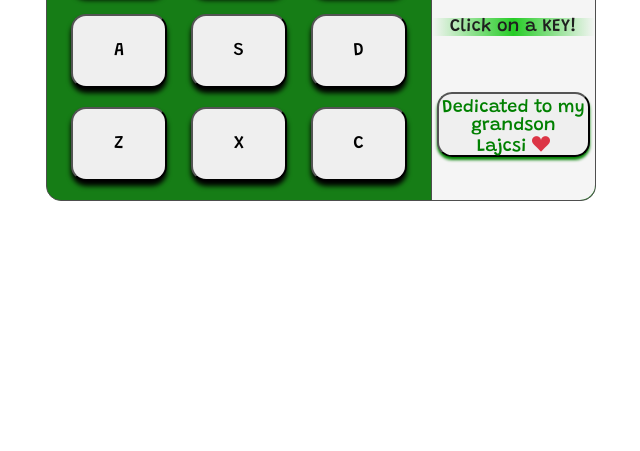
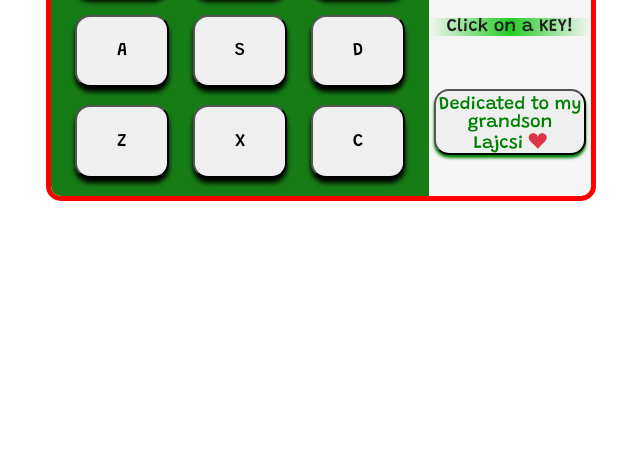
Before and after one commit to mluighy/drum-machine, a React app: page / in a window 1280 px wide. Shown: the part 349-800 px from the top of the page, without its empty margins (319-959 px from the left). Built offline with nearby package versions, Linux system fonts and the light colour scheme.

Commit message:
audio currentTime set 0

```diff
--- a/src/dm.js
+++ b/src/dm.js
@@ -34,13 +34,17 @@ function DrumMachine() {
 const [genre, setGenre] = useState('Click on a KEY!')
 const  drum = (e, element) => {
   setGenre( element.label);
-  document.getElementById(element.key).play().catch(console.error);};
+  const b = document.getElementById(element.key);
+  b.currentTime = 0;
+  b.play().catch(console.error);};
 
 const  greet = (e) => {
   setGenre( <><i className="bi bi-suit-heart-fill text-danger"> </i>
               <i className="bi bi-suit-heart-fill text-danger"> </i>
               <i className="bi bi-suit-heart-fill text-danger"> </i></>);
-  document.getElementById("greet").play().catch(console.error);};
+  const b = document.getElementById("greet");
+  b.currentTime = 1;
+  b.play().catch(console.error);};
 
 useEffect( () => {
 keyBoard.forEach( element => document.addEventListener( 'keydown', (e) => e.key.toUpperCase() === element.key ? drum(e,element) : null ));
--- a/src/index.css
+++ b/src/index.css
@@ -32,9 +32,8 @@ code {
   max-width: 550px;
   height: 40vh;
   max-height: 300px;
-  background-color: rgb(22, 125, 22);
   border-radius: 15px;
-  border: 1px solid rgb(78, 78, 78);
+  border: 5px solid red;
 }
 
 #keyboard {
@@ -43,6 +42,8 @@ code {
   grid-template-rows: 25% 25% 25%;
   justify-content: space-evenly;
   align-content: space-evenly;
+  background-color: rgb(22, 125, 22);
+  border-radius: 10px 0 0 10px;
   width: 70%;
 }
 
@@ -61,7 +62,6 @@ code {
   background-color: whitesmoke;
   border-top-right-radius: 15px;
   border-bottom-right-radius: 15px;
-  border-left: 1px solid rgb(78, 78, 78);
   width: 30%;
 }
 
```
